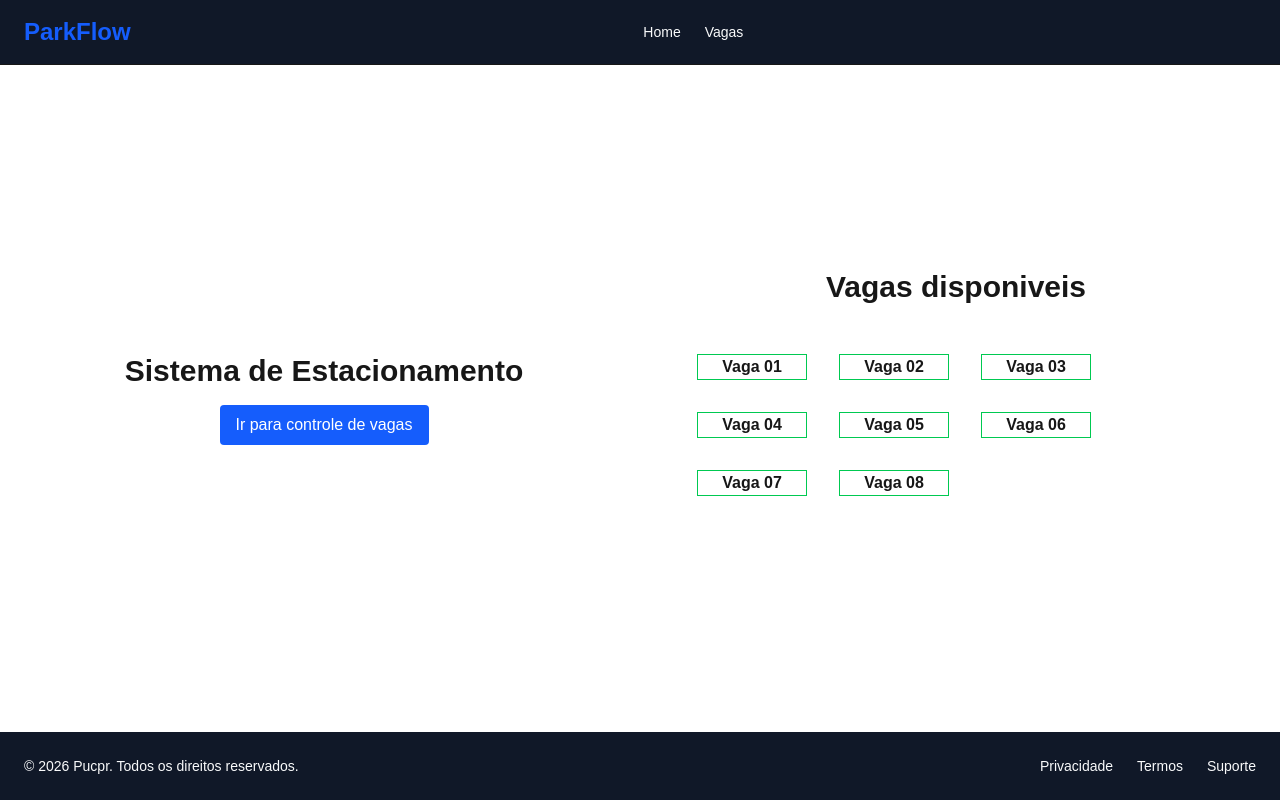
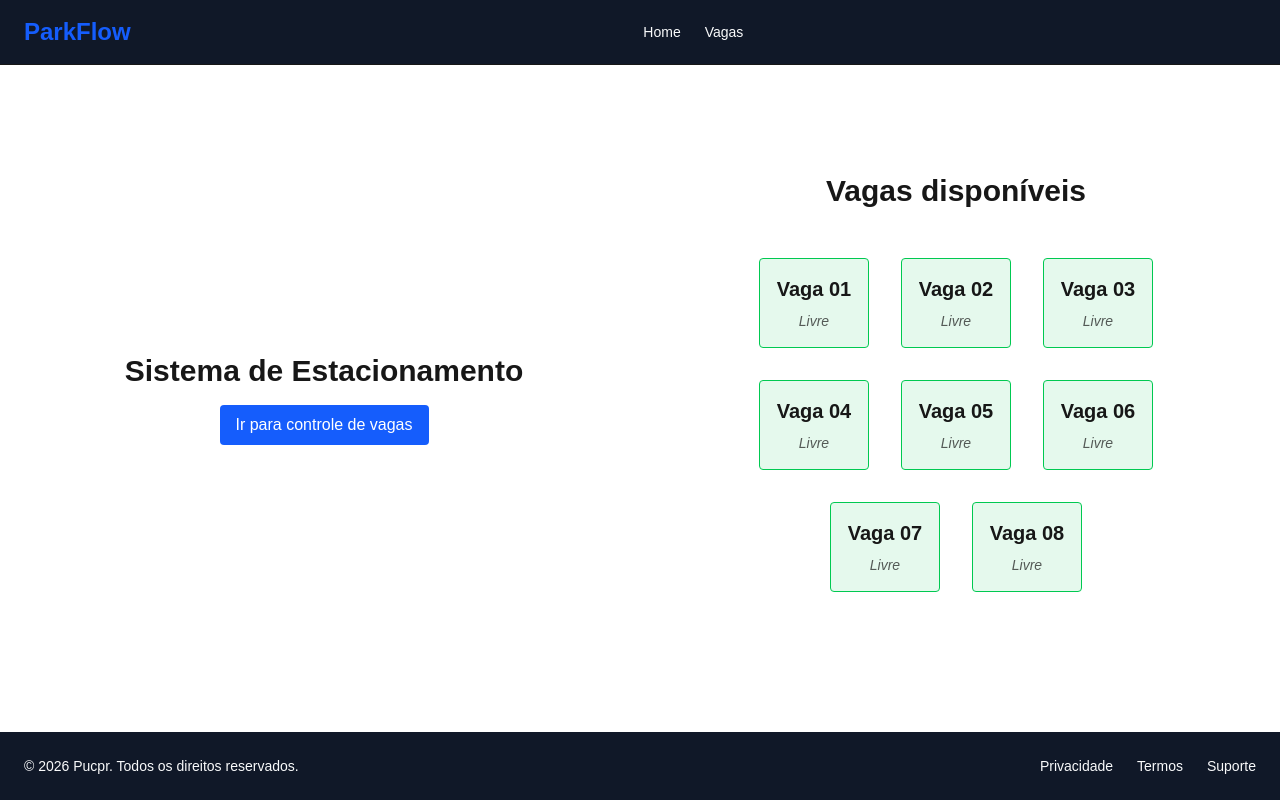
Before and after one commit to ThomasKruchelski/estacionamento-crud, a Next.js app: page / in a window 1280 px wide. Built offline with nearby package versions, Linux system fonts and the light colour scheme; no server answers; the database is empty.

Commit message:
move get veiculos to api routes

```diff
--- /dev/null
+++ b/app/api/veiculos/route.jsx
@@ -0,0 +1,22 @@
+import { NextResponse } from "next/server";
+import { collection, getDocs } from "firebase/firestore";
+import { db } from "../../../lib/firebase"; // Ajuste o caminho para o seu arquivo do firebase
+
+export async function GET() {
+  try {
+    const querySnapshot = await getDocs(collection(db, "veiculos"));
+    const lista= [];
+
+    querySnapshot.forEach((doc) => {
+      lista.push({ id: doc.id, ...doc.data() });
+    });
+
+    return NextResponse.json(lista, { status: 200 });
+  } catch (error) {
+    console.error("Erro na API de veículos:", error);
+    return NextResponse.json(
+      { error: "Erro interno ao buscar veículos" },
+      { status: 500 }
+    );
+  }
+}
--- a/app/page.tsx
+++ b/app/page.tsx
@@ -1,22 +1,9 @@
 "use client";
 import Link from "next/link";
-
 import { useEffect, useState } from "react";
-import { db } from "../lib/firebase";
-import {
-  collection,
-  getDocs,
-  addDoc,
-  doc,
-  deleteDoc,
-  updateDoc,
-} from "firebase/firestore";
-
-const STORAGE_KEY = "veiculos-estacionamento";
 
 export default function Home() {
-
-  const [veiculos, setVeiculos] = useState([]);
+  const [veiculos, setVeiculos] = useState<any[]>([]);
   const [carregado, setCarregado] = useState(false);
 
   const todasVagas = ["01", "02", "03", "04", "05", "06", "07", "08"];
@@ -24,16 +11,15 @@ export default function Home() {
   useEffect(() => {
     async function carregarVeiculos() {
       try {
-          const querySnapshot = await getDocs(collection(db, "veiculos"));
-          const lista:any = [];
+        // Agora fazemos a requisição para a nossa própria API, escondendo o Firebase do cliente
+        const response = await fetch("/api/veiculos");
 
-          querySnapshot.forEach((doc) => {
-            console.log("doc");
-            console.log(doc);
-            lista.push({ id: doc.id, ...doc.data() });
-          });
+        if (!response.ok) {
+          throw new Error("Falha na requisição");
+        }
 
-          setVeiculos(lista);
+        const data = await response.json();
+        setVeiculos(data);
       } catch (error) {
         console.error("Erro ao buscar veículos:", error);
       } finally {
@@ -44,91 +30,56 @@ export default function Home() {
     carregarVeiculos();
   }, []);
 
-  useEffect(() => {
-      async function carregarVeiculos() {
-        try {
-          const querySnapshot = await getDocs(collection(db, "veiculos"));
-          const lista:any = [];
-
-          querySnapshot.forEach((doc) => {
-            console.log("doc");
-            console.log(doc);
-            lista.push({ id: doc.id, ...doc.data() });
-          });
-
-          setVeiculos(lista);
-        } catch (error) {
-          console.error("Erro ao buscar veículos:", error);
-        } finally {
-          setCarregado(true);
-        }
-      }
-
-      carregarVeiculos();
-    }, []);
-
-    useEffect(() => {
-      console.log("veiculos");
-      console.log(veiculos);
-    }, [veiculos]);
-
   return (
     <main className="p-8 w-full flex gap-12 items-center justify-center flex-1">
       <div className="flex itens-center flex-col justify-center items-center flex-1">
-        <h1 className="text-3xl font-bold">Sistema de Estacionamento</h1>
+        <h1 className="text-3xl font-bold text-center">Sistema de Estacionamento</h1>
 
         <Link
           href="/vagas"
-          className="mt-4 inline-block rounded bg-blue-600 hover:bg-blue-500 px-4 py-2 text-white max-w-[350px]"
+          className="mt-4 inline-block rounded bg-blue-600 hover:bg-blue-500 px-4 py-2 text-white max-w-[350px] text-center"
         >
           Ir para controle de vagas
         </Link>
       </div>
 
-
       <div className="flex-1 flex flex-col items-center">
-            <h1 className="text-3xl font-bold mb-4">Vagas disponiveis</h1>
-            <div className="border border-white p-4 flex-1 flex w-full flex-wrap">
+        <h1 className="text-3xl font-bold mb-4">Vagas disponíveis</h1>
+        <div className="border border-white p-4 flex-1 flex w-full flex-wrap justify-center">
           {!carregado ? (
             <h1>Carregando...</h1>
           ) : (
             todasVagas.map((vaga) => {
-                  const vagaOcupanda = veiculos.find(
-                    (veiculo) => Number(veiculo.vaga) === Number(vaga) && veiculo.horarioSaida === ""
+              const vagaOcupada = veiculos.find(
+                (veiculo) =>
+                  Number(veiculo.vaga) === Number(vaga) &&
+                  veiculo.horarioSaida === ""
               );
 
-                  console.log("vaga ocupada" + vaga)
-                  console.log(vagaOcupanda)
-
-                  return vagaOcupanda != undefined? (
-                    <div key={vaga} className={`border border-red-500 m-4 w-1/5 flex items-center flex-col`}>
-                    <h1 className="font-bold">Vaga {vaga}</h1>
+              // Renderização limpa: se ocupada exibe vermelho com placa, se não, exibe verde.
+              return (
+                <div
+                  key={vaga}
+                  className={`m-4 w-1/5 flex items-center justify-center flex-col p-4 border rounded ${
+                    vagaOcupada !== undefined
+                      ? "border-red-500 bg-red-500/10"
+                      : "border-green-500 bg-green-500/10"
+                  }`}
+                >
+                  <h1 className="font-bold text-xl mb-2">Vaga {vaga}</h1>
                   <div>
-                      <p>Veiculo: {vagaOcupanda.placa}</p>
-                    </div>
-
-                  </div>
+                    {vagaOcupada !== undefined ? (
+                      <p className="font-medium">Veículo: {vagaOcupada.placa}</p>
                     ) : (
-                    <div key={vaga} className={`border border-green-500 m-4 w-1/5 flex items-center flex-col`}>
-                    <h1 className="font-bold">Vaga {vaga}</h1>
-
-
-                  </div>
-                  )
-
-                  return(
-                  <div key={vaga} className={` ${vagaOcupanda != undefined? "border border-red-500": "border border-green-500"} m-4 w-1/5 flex items-center flex-col`}>
-                    <h1>Vaga {vaga}</h1>
-                    <div>
-                      {vaga}
-                    </div>
-
-                  </div>
-                )})
+                      <p className="text-sm italic opacity-70">Livre</p>
                     )}
                   </div>
                 </div>
-
+              );
+            })
+          )}
+        </div>
+      </div>
     </main>
   );
 }
```
Lines whose indentation alone changed are shown as unchanged.
